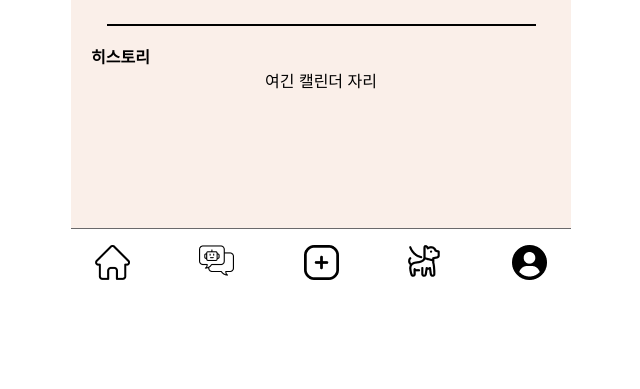
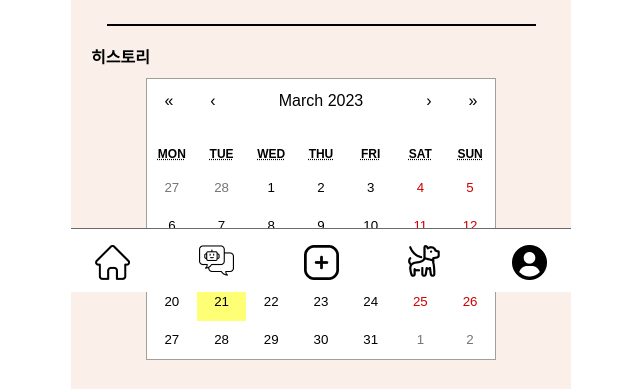
Before and after one commit to copiCat0/withPet-client, a React (Create React App) app in the folder withpet/: page /mypage in a window 1280 px wide. Shown: the part 508-897 px from the top of the page, without its empty margins (319-959 px from the left). Before the commit the page ends 800 px from the top, so only its background shows below. Built offline with nearby package versions, Linux system fonts and the light colour scheme; no server answers; a web font is replaced by a local one.

Commit message:
[💄] myPage MyPageCalendar에 React-Calendar 적용 #32

```diff
--- a/withpet/package.json
+++ b/withpet/package.json
@@ -16,6 +16,7 @@
     "dotenv": "^16.0.3",
     "firebase": "^9.17.2",
     "react": "^18.2.0",
+    "react-calendar": "^4.0.0",
     "react-dom": "^18.2.0",
     "react-redux": "^8.0.5",
     "react-router-dom": "^6.9.0",
@@ -54,6 +55,7 @@
   "devDependencies": {
     "@tailwindcss/line-clamp": "^0.4.2",
     "@types/eslint": "^8.21.1",
+    "@types/react-calendar": "^3.9.0",
     "@typescript-eslint/eslint-plugin": "^5.54.1",
     "@typescript-eslint/parser": "^5.54.1",
     "eslint": "^8.36.0",
--- /dev/null
+++ b/withpet/src/components/MyPage/MyPageCalendar.tsx
@@ -0,0 +1,14 @@
+import React from 'react'
+import 'components/App/App.css'
+import Calendar from 'react-calendar'
+import 'react-calendar/dist/Calendar.css'
+
+const MyPageCalendar: React.FC = () => {
+  return (
+    <>
+      <Calendar />
+    </>
+  )
+}
+
+export default MyPageCalendar
--- a/withpet/src/components/MyPage/MyPageMyPet.tsx
+++ b/withpet/src/components/MyPage/MyPageMyPet.tsx
@@ -7,7 +7,7 @@ const MyPageMyPet: React.FC = () => {
   return (
     <div
       aria-label="MyPet"
-      className="bg-white w-7/12 mt-2 mb-8 flex flex-col items-center border-black border-2 shadow-300"
+      className="bg-white w-7/12 mb-8 flex flex-col items-center border-black border-2 shadow-300"
     >
       <MyPageEditBtn />
       <MyPetContent />
--- a/withpet/src/components/MyPage/MyPageSection.tsx
+++ b/withpet/src/components/MyPage/MyPageSection.tsx
@@ -9,7 +9,7 @@ type SectionProps = {
 const MyPageSection: React.FC<SectionProps> = ({ text, children }) => {
   return (
     <section className="mb-4 flex flex-col justify-center items-center">
-      <h3 className="font-bold text-left w-full ml-2">{text}</h3>
+      <h3 className="font-bold text-left w-full ml-2 mb-2">{text}</h3>
       {children}
     </section>
   )
--- a/withpet/src/router/MyPage.tsx
+++ b/withpet/src/router/MyPage.tsx
@@ -5,6 +5,7 @@ import Navigation from 'components/Navigation/Navigation'
 import MyPageSection from 'components/MyPage/MyPageSection'
 import MyPageMyPet from './../components/MyPage/MyPageMyPet'
 import MyPageAddBtn from 'components/MyPage/MyPageAddBtn'
+import MyPageCalendar from 'components/MyPage/MyPageCalendar'
 
 const MyPage = () => {
   return (
@@ -16,7 +17,7 @@ const MyPage = () => {
           <MyPageAddBtn />
         </MyPageSection>
         <MyPageSection text="히스토리">
-          <div>여긴 캘린더 자리</div>
+          <MyPageCalendar />
         </MyPageSection>
       </Container>
       <Navigation title={'mypage'} />
```
Also changed, not shown: 1 other file (tests, documents, lock files or other folders).
